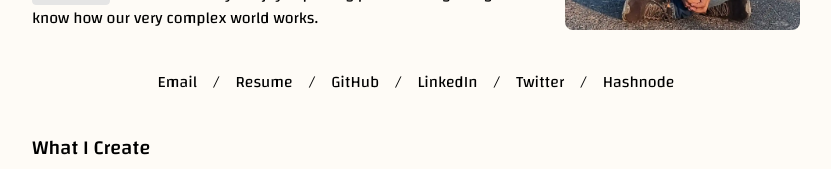
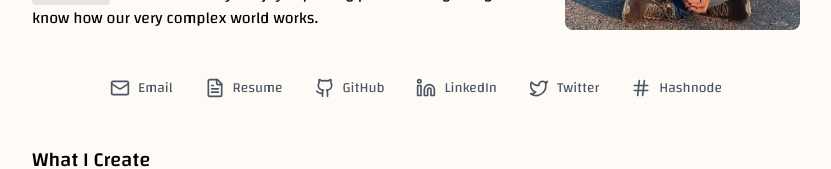
Before and after one commit to adistrim/adistrimdotin, a Next.js app: page / in a window 1280 px wide. Shown: the part 371-540 px from the top of the page, without its empty margins (224-1055 px from the left). Built offline with nearby package versions, Linux system fonts and the light colour scheme; no server answers; the database is empty.

Commit message:
Rebuilded the SocialLinks section

```diff
--- a/package.json
+++ b/package.json
@@ -12,6 +12,7 @@
     "axios": "^1.6.7",
     "dayjs": "^1.11.11",
     "dotenv": "^16.4.1",
+    "lucide-react": "^0.436.0",
     "moment": "^2.30.1",
     "mongoose": "^8.3.2",
     "next": "^14.2.7",
--- a/src/app/blog/page.tsx
+++ b/src/app/blog/page.tsx
@@ -1,14 +1,12 @@
-import React from 'react';
-import Head from 'next/head';
-import BlogList from '../components/blogs';
+import BlogList from "../components/blogs";
 
-const Home: React.FC = () => {
-    return (
-        <div className="min-h-screen container">
-            <h1 className="text-[2rem] dark:text-gray-200 font-bold mb-8">Latest Blogs</h1>
-            <BlogList />
-        </div>
-    );
-};
-
-export default Home;
+export default function BlogPage() {
+  return (
+    <div className="min-h-screen container">
+      <h1 className="text-[2rem] dark:text-gray-200 font-bold mb-8">
+        Latest Blogs
+      </h1>
+      <BlogList />
+    </div>
+  );
+}
--- /dev/null
+++ b/src/app/components/SocialLinks.tsx
@@ -0,0 +1,66 @@
+import React from "react";
+import Link from "next/link";
+import {
+  Mail,
+  FileText,
+  GithubIcon,
+  LinkedinIcon,
+  TwitterIcon,
+  Hash,
+} from "lucide-react";
+import type { LucideIcon } from "lucide-react";
+
+interface SocialLinkProps {
+  href: string;
+  icon: LucideIcon;
+  label: string;
+}
+
+const SocialLink: React.FC<SocialLinkProps> = ({ href, icon: Icon, label }) => (
+  <Link
+    href={href}
+    target="_blank"
+    rel="noopener noreferrer"
+    className="group flex items-center p-2 rounded-lg transition-all duration-300 ease-in-out"
+  >
+    <Icon className="w-5 h-5 text-gray-600 dark:text-gray-400 group-hover:text-blue-500 dark:group-hover:text-blue-400 transition-colors duration-300" />
+    <span className="ml-2 text-sm text-gray-600 dark:text-gray-400 group-hover:text-blue-500 dark:group-hover:text-blue-400 hidden sm:inline transition-colors duration-300">
+      {label}
+    </span>
+  </Link>
+);
+
+const SocialLinksSection: React.FC = () => {
+  const links: SocialLinkProps[] = [
+    { href: "mailto:adistrim.dev@gmail.com", icon: Mail, label: "Email" },
+    {
+      href: "https://drive.google.com/file/d/13J7ScOq6SqQNAI9AWjuoKRWhZtl1As6I/view",
+      icon: FileText,
+      label: "Resume",
+    },
+    { href: "https://github.com/adistrim", icon: GithubIcon, label: "GitHub" },
+    {
+      href: "https://linkedin.com/in/adistrim",
+      icon: LinkedinIcon,
+      label: "LinkedIn",
+    },
+    {
+      href: "https://twitter.com/_adistrim_",
+      icon: TwitterIcon,
+      label: "Twitter",
+    },
+    { href: "https://adistrim.hashnode.dev/", icon: Hash, label: "Hashnode" },
+  ];
+
+  return (
+    <section className="mt-10">
+      <div className="flex flex-wrap justify-center gap-4">
+        {links.map((link, index) => (
+          <SocialLink key={index} {...link} />
+        ))}
+      </div>
+    </section>
+  );
+};
+
+export default SocialLinksSection;
--- a/src/app/page.tsx
+++ b/src/app/page.tsx
@@ -2,6 +2,7 @@ import { Recommendation } from "./components/recommendations";
 import Projects from "./components/projects";
 import Image from "next/image";
 import Link from "next/link";
+import SocialLinksSection from "./components/SocialLinks";
 
 export default function Home() {
   return (
@@ -100,55 +101,9 @@ export default function Home() {
           />
         </div>
       </section>
-      <section className="flex flex-wrap justify-center mt-10">
-        <Link
-          target="_blank"
-          href="mailto:adistrim.dev@gmail.com"
-          className="mx-1 md:mx-2 dark:text-white hover:text-gray-500 dark:hover:text-gray-400 transition-colors"
-        >
-          Email
-        </Link>
-        <span className="mx-2 dark:text-white">/</span>
-        <Link
-          target="_blank"
-          href="https://drive.google.com/file/d/13J7ScOq6SqQNAI9AWjuoKRWhZtl1As6I/view"
-          className="mx-2 dark:text-white hover:text-gray-500 dark:hover:text-gray-400 transition-colors"
-        >
-          Resume
-        </Link>
-        <span className="mx-2 dark:text-white">/</span>
-        <Link
-          target="_blank"
-          href="https://github.com/adistrim"
-          className="mx-1 md:mx-2 dark:text-white hover:text-gray-500 dark:hover:text-gray-400 transition-colors"
-        >
-          GitHub
-        </Link>
-        <span className="mx-2 dark:text-white">/</span>
-        <Link
-          target="_blank"
-          href="https://linkedin.com/in/adistrim"
-          className="mx-1 md:mx-2 dark:text-white hover:text-gray-500 dark:hover:text-gray-400 transition-colors"
-        >
-          LinkedIn
-        </Link>
-        <span className="mx-2 dark:text-white">/</span>
-        <Link
-          target="_blank"
-          href="https://twitter.com/_adistrim_"
-          className="mx-1 md:mx-2 dark:text-white hover:text-gray-500 dark:hover:text-gray-400 transition-colors"
-        >
-          Twitter
-        </Link>
-        <span className="mx-2 dark:text-white">/</span>
-        <Link
-          target="_blank"
-          href="https://adistrim.hashnode.dev/"
-          className="mx-1 md:mx-2 dark:text-white hover:text-gray-500 dark:hover:text-gray-400 transition-colors"
-        >
-          Hashnode
-        </Link>
-      </section>
+      <div className="mx-auto my-15">
+        <SocialLinksSection />
+      </div>
       <div className="mx-auto my-10">
         <Projects />
       </div>
```
Also changed, not shown: 1 other file (tests, documents, lock files or other folders).
